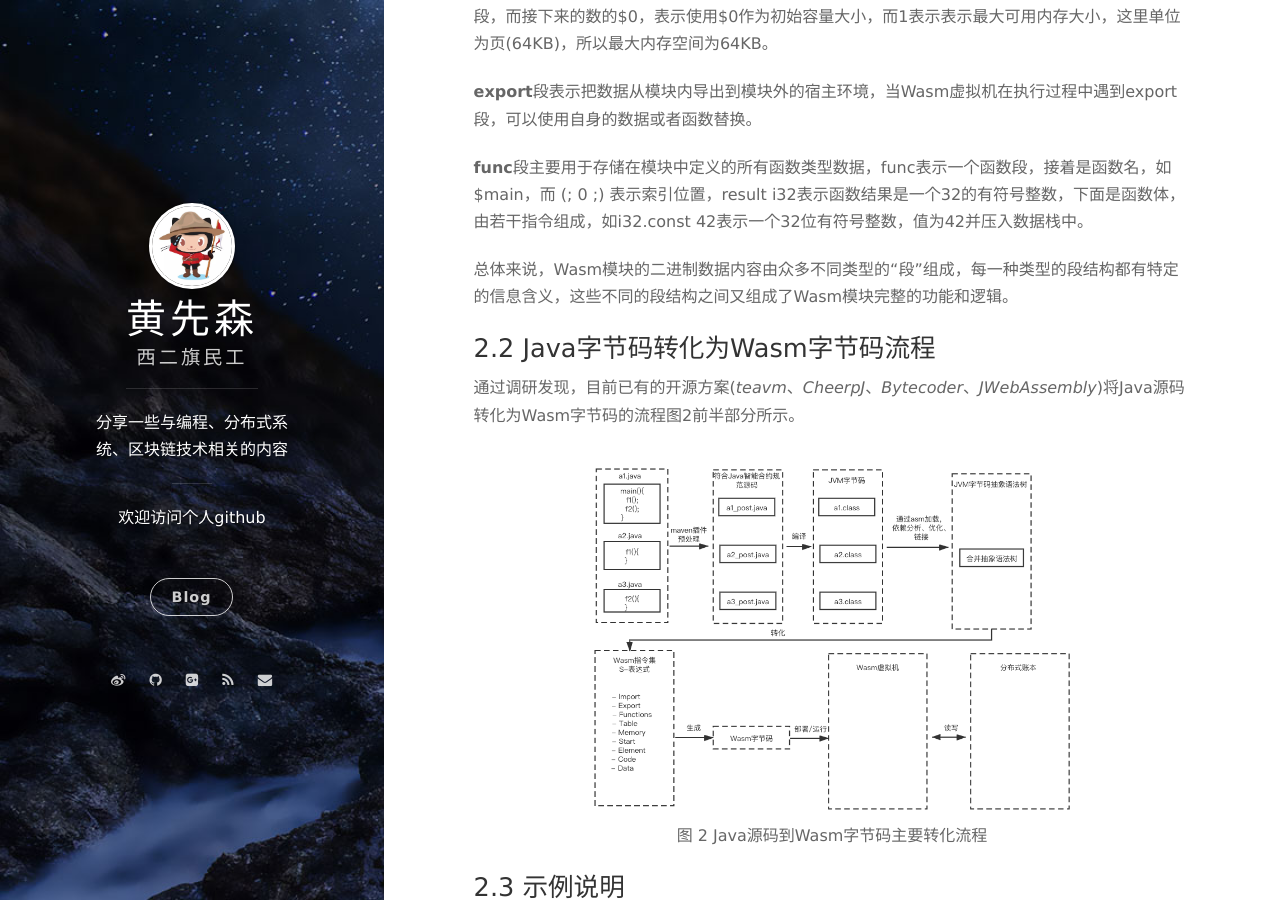
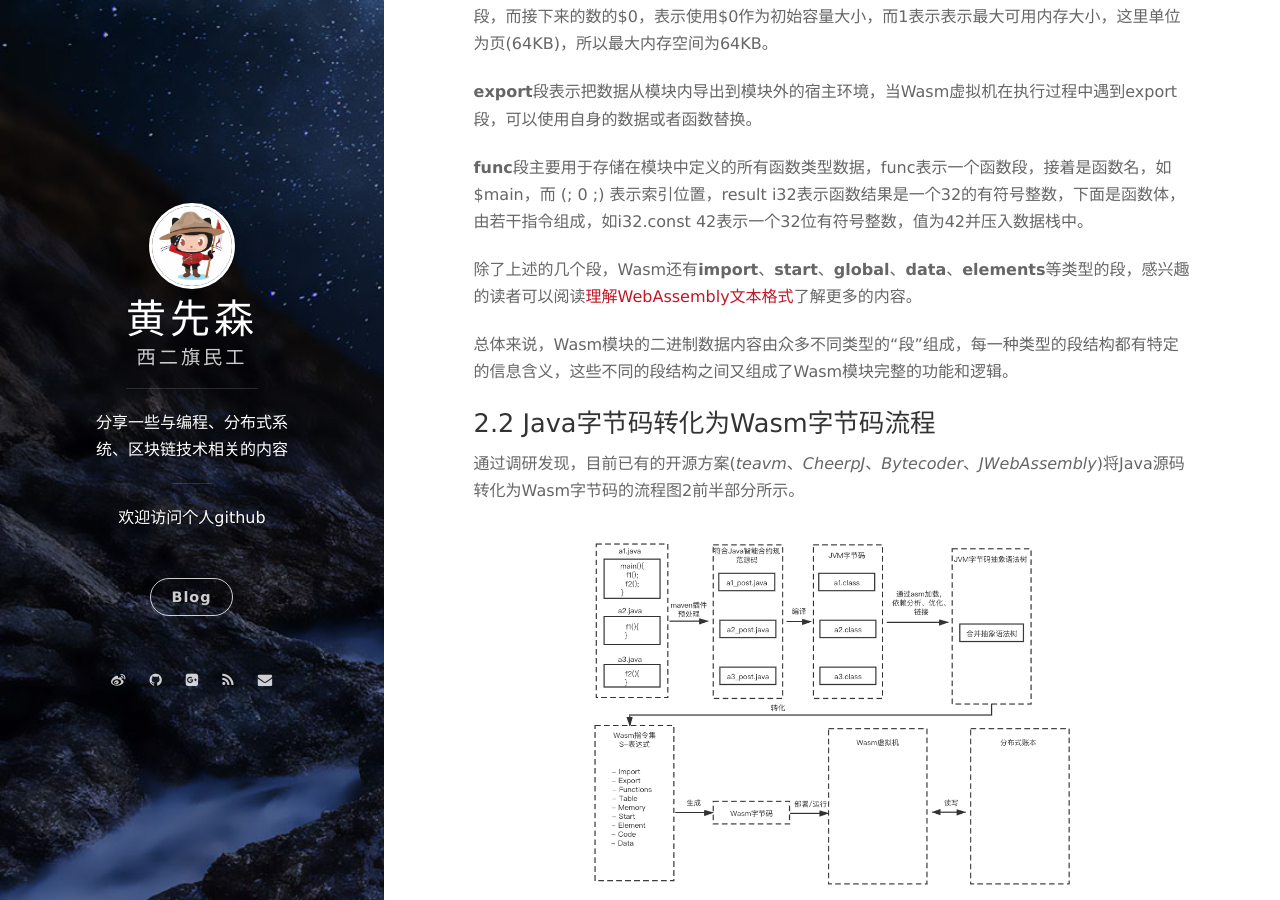
Before and after one commit to berryjam/berryjam.github.io, a Jekyll site: the page built from _posts/2020-07-06-Java智能合约实现探索.md, in a window 1280 px wide and 900 px high, scrolled down 2754 px. Built offline with Jekyll 4.4.1, drawn with Linux system fonts in a browser that asks for light colours; nearby versions of some CDN libraries; comment, search, counter and statistics services are not loaded.

Commit message:
Update 2020-07-06-Java智能合约实现探索.md

```diff
--- a/_posts/2020-07-06-Java智能合约实现探索.md
+++ b/_posts/2020-07-06-Java智能合约实现探索.md
@@ -95,10 +95,9 @@ int add(int a,int b) {
 
 **func**段主要用于存储在模块中定义的所有函数类型数据，func表示一个函数段，接着是函数名，如$main，而 (; 0 ;) 表示索引位置，result i32表示函数结果是一个32的有符号整数，下面是函数体，由若干指令组成，如i32.const 42表示一个32位有符号整数，值为42并压入数据栈中。
 
+除了上述的几个段，Wasm还有**import**、**start**、**global**、**data**、**elements**等类型的段，感兴趣的读者可以阅读[理解WebAssembly文本格式](https://developer.mozilla.org/zh-CN/docs/WebAssembly/Understanding_the_text_format)了解更多的内容。
+
 总体来说，Wasm模块的二进制数据内容由众多不同类型的“段”组成，每一种类型的段结构都有特定的信息含义，这些不同的段结构之间又组成了Wasm模块完整的功能和逻辑。
-
-
-
 
 ### 2.2 Java字节码转化为Wasm字节码流程
 
```
